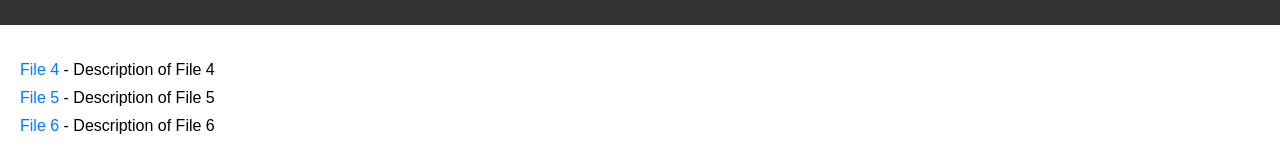
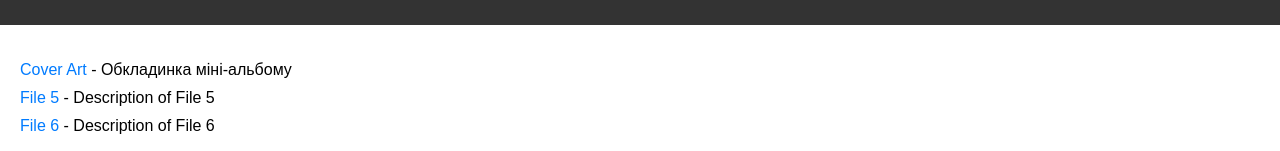
Before and after one commit to Costarenko/fankit, a plain HTML site: page category2.html in a window 1280 px wide. Shown: the part 143-294 px from the top of the page. Drawn offline with Linux system fonts and the light colour scheme.

Commit message:
Update category2.html

```diff
--- a/category2.html
+++ b/category2.html
@@ -43,7 +43,7 @@
     </header>
     <main>
         <ul>
-            <li><a href="https://drive.google.com/file/d/FILE_ID_4/view">File 4</a> - Description of File 4</li>
+            <li><a href="https://drive.google.com/file/d/1yfysSzFkePkYFu3DcBYFkRYX_1VKAkFm/view">Cover Art</a> - Обкладинка міні-альбому</li>
             <li><a href="https://drive.google.com/file/d/FILE_ID_5/view">File 5</a> - Description of File 5</li>
             <li><a href="https://drive.google.com/file/d/FILE_ID_6/view">File 6</a> - Description of File 6</li>
             <!-- Add more files as needed -->
```
